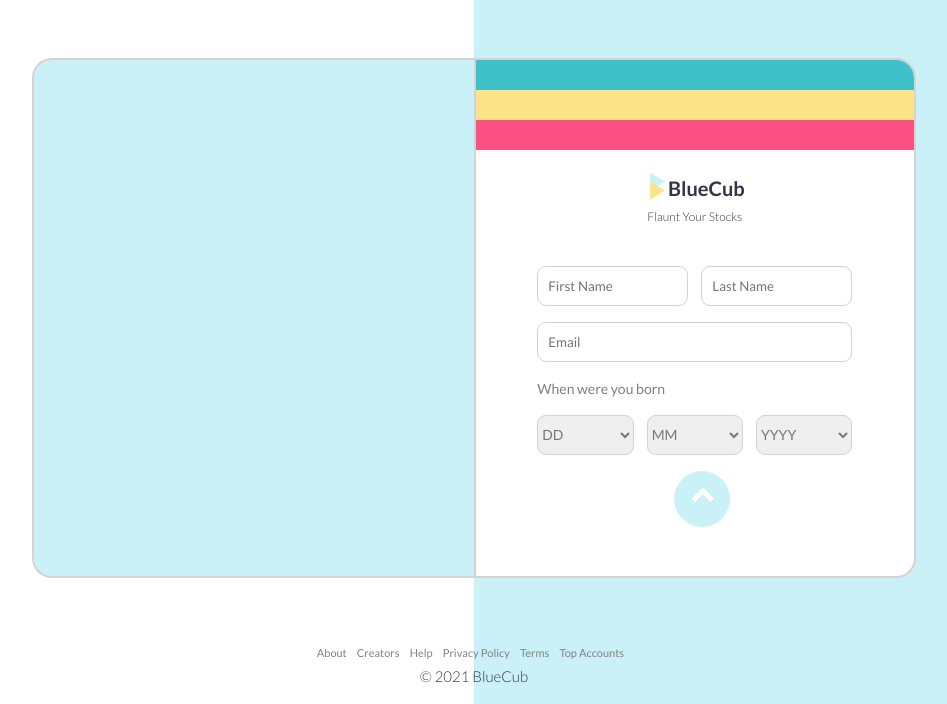
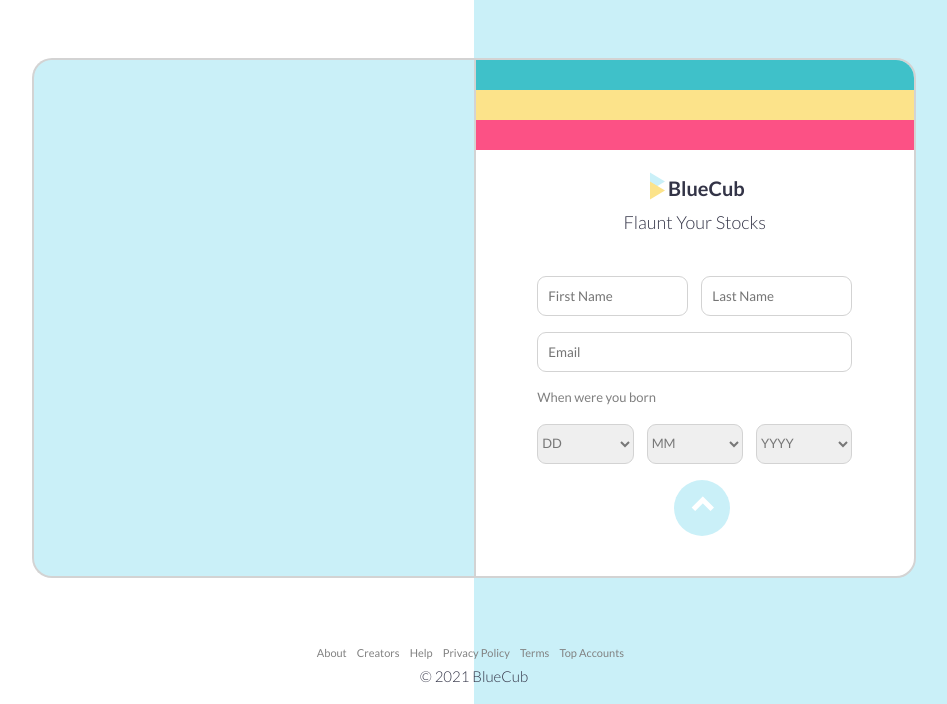
Before and after one commit to bluecub/1.0.0, a PHP site: page /signup1.php in a window 1280 px wide. Shown: the top 704 px of the page, without its empty margins (166-1113 px from the left). Run offline with PHP 8.4, Linux system fonts and the light colour scheme.

Commit message:
classes updated

```diff
--- a/admin/javascript/signup.js
+++ b/admin/javascript/signup.js
@@ -49,8 +49,8 @@ function isUserNameAvailable(e){
                     e.classList.remove('shadowhover');
                     e.classList.add('successShadow');
                     userNameErrorField.innerHTML = "Username is available";
-                    userNameErrorField.classList.remove('colerror');
-                    userNameErrorField.classList.add('colSuccessMsg');
+                    userNameErrorField.classList.remove('errormsg');
+                    userNameErrorField.classList.add('successmsg');
                     submitButton.disabled = false;
                 }
                 else{
@@ -58,8 +58,8 @@ function isUserNameAvailable(e){
                     e.classList.remove('shadowhover');
                     e.classList.add('errorShadow');
                     userNameErrorField.innerHTML = "Username is not available";
-                    userNameErrorField.classList.add('colerror');
-                    userNameErrorField.classList.remove('colSuccessMsg');
+                    userNameErrorField.classList.add('errormsg');
+                    userNameErrorField.classList.remove('successmsg');
                     submitButton.disabled = true;
                 }
             }
--- a/admin/stylesheet/login.css
+++ b/admin/stylesheet/login.css
@@ -68,7 +68,6 @@
 #slogan{
     margin-top:0px;
     /*border:solid 1px black;*/
-    font-size:12px;
 }
 
 /*---- usre login info form ------ */
@@ -79,16 +78,8 @@
 
 /*---------*****remove this css when using php******-----------*/
 /* remove if not user (comment created by vipul) */
-#errorLogIn{
-    font-size:13px;
-    text-align:center;
-    color:black;
-    background:rgb(255,0,0,0.2);
-}
+
 /* ------------- remove css ends here **** --------*/
-.rememberMeBtn{
-    font-size:13px;
-}
 /* input type and submit button css is done in main.css */
 
 
@@ -140,7 +131,6 @@ better method*/
 .errorStyle{
     text-align: center;
     color: red;
-    font-size: 13px;
 }
 
 /* password visibility */
--- a/admin/stylesheet/main.css
+++ b/admin/stylesheet/main.css
@@ -33,6 +33,9 @@
 .inlineBlock{
     display:inline-block;
 }
+.font-13{
+    font-size:13px;
+}
 /* this the form elements styling like input box, checkbox,submit button*/
 /* -------- every text like username, pasword etc input type ------ */
 .input{
@@ -48,7 +51,6 @@
 }
 /* --------------- css for select labels --------- */
 .labels{
-    font-size:14px;
     color:rgb(0,0,0,0.5);
 }
 .options{
@@ -56,7 +58,6 @@
     box-sizing:border-box;
     border-radius:9px;
     border:solid 1px #D3D3D3;
-    font-size:14px;
     color:rgb(0,0,0,0.5);
 }
 .options:focus{
@@ -131,26 +132,18 @@ this is just the styling and animation of the submit button */
     height:10px;
     margin-top:0px !important;
     margin-bottom:4px !important;
-    background: white;
     padding:0px !important;
 }
-
-.colerror{
+.message{
     height:10px;
     margin-top:0px !important;
-    background:rgb(255, 255, 255);
+    margin-bottom:0px !important;
+    box-sizing:border-box;
+}
+.errormsg{
     color: rgb(255, 0, 0);
-    margin-bottom:0px !important;
-    font-size:13px;
-    box-sizing:border-box;
 }
 
 .colSuccessMsg{
-    height:10px;
-    margin-top:0px !important;
-    background:rgb(255, 255, 255);
     color: rgb(0, 200, 0);
-    margin-bottom:0px !important;
-    font-size:13px;
-    box-sizing:border-box;
 }
--- a/login.php
+++ b/login.php
@@ -50,7 +50,7 @@
             <div id="textArea">
                 <span class="inlineBlock logoLisufp"><?php include('includes/logo.php') ?></span>
                 <p id="title">BlueCub</p>
-                <p id="slogan">Flaunt Your Stocks</p>
+                <p id="slogan" class="font-13">Flaunt Your Stocks</p>
             </div>
             <!-- main form-->
 
@@ -62,7 +62,7 @@
                     if($errorArray){
                         echo '<div class="row">
                                 <div class="col-1 col-1-sm"></div>
-                                <div class="col-10 col-10-sm errorStyle">
+                                <div class="col-10 col-10-sm errorStyle font-13">
                                     &#9888; You have entered the wrong details
                                 </div>
                             </div>';
@@ -87,7 +87,7 @@
                     <div class="col-1 col-1-sm"></div>
                     <div class="col-7 col-7-sm">
                     <input type="checkbox" class="rememberMe"  name="rememberMe">
-                    <label for="rememberMe" class="rememberMeBtn">Remember Me</label>
+                    <label for="rememberMe" class="rememberMeBtn font-13">Remember Me</label>
                     </div>
                     <button type="submit" class="col-4 col-4-sm backgroundb shadowhover" id="submit"  name="submit" ><span class="material-icons" id="subbtn">expand_less</span></button>
                 </div>
--- a/signup1.php
+++ b/signup1.php
@@ -102,12 +102,12 @@
                 <?php
 
                     if(isset($errorArray['firstNameError']) or isset($errorArray['lastNameError'])){
-                        echo '<div class="row error">';
+                        echo '<div class="row backgroundw error">';
                         if(isset($errorArray['lastNameError'])){
-                            echo '<div class="col-12 col-12-sm colerror errorStyle">&#9888;'.$errorArray['lastNameError'].'</div>';
+                            echo '<div class="col-12 col-12-sm font-13 backgroundw message errormsg errorStyle">&#9888;'.$errorArray['lastNameError'].'</div>';
                         }
                         else{
-                            echo '<div class="col-12 col-12-sm colerror errorStyle">&#9888;'.$errorArray['firstNameError'].'</div>';
+                            echo '<div class="col-12 col-12-sm font-13 backgroundw message errormsg errorStyle">&#9888;'.$errorArray['firstNameError'].'</div>';
                         }
                         echo '</div>';
                         $shadow = 'errorShadow';
@@ -126,8 +126,8 @@
                 <?php
 
                     if(isset($errorArray['emailError'])){
-                        echo '<div class="row error">
-                                <div class="col-12 col-12-sm colerror">&#9888;'.$errorArray['emailError'].'</div>
+                        echo '<div class="row backgroundw  error">
+                                <div class="col-12 col-12-sm font-13 backgroundw message errormsg">&#9888;'.$errorArray['emailError'].'</div>
                             </div>';
                         $shadow = 'errorShadow';
                     }
@@ -142,7 +142,7 @@
                 </div>
 
                 <div class="row">
-                    <label class="col-12 col-12-sm  labels" id="dobsulabel" for="dobsu">When were you born</label>
+                    <label class="col-12 col-12-sm  font-13 labels" id="dobsulabel" for="dobsu">When were you born</label>
                 </div>
 
 
@@ -150,8 +150,8 @@
 
                     if(isset($errorArray['DOB_Error'])){
 
-                        echo '<div class="row error">
-                                <div class="col-12 col-12-sm colerror">&#9888;'.$errorArray['DOB_Error'].'</div>
+                        echo '<div class="row backgroundw error">
+                                <div class="col-12 col-12-sm font-13 backgroundw message errormsg">&#9888;'.$errorArray['DOB_Error'].'</div>
                             </div>';
                             $shadow = 'errorShadow';
                     }
@@ -162,7 +162,7 @@
                 ?>
 
                 <div class="row">
-                    <select name="DOB_D" class="col-4 col-4-sm options <?php echo $shadow ?>" id="datesu">
+                    <select name="DOB_D" class="col-4 col-4-sm font-13 options <?php echo $shadow ?>" id="datesu">
                         <option value="-1">DD</option>
 
                         <?php
@@ -178,7 +178,7 @@
 
                         ?>
                     </select>
-                    <select name="DOB_M" class="col-4 col-4-sm options <?php echo $shadow ?>" id="monthsu">
+                    <select name="DOB_M" class="col-4 col-4-sm font-13 options <?php echo $shadow ?>" id="monthsu">
                         <option value="-1">MM</option>
 
                         <?php
@@ -195,7 +195,7 @@
                         ?>
 
                     </select>
-                    <select name="DOB_Y" class="col-4 col-4-sm options <?php echo $shadow ?>" id="yearsu">
+                    <select name="DOB_Y" class="col-4 col-4-sm font-13 options <?php echo $shadow ?>" id="yearsu">
 
                         <option value="-1">YYYY</option>
 
```
Also changed, not shown: signup2.php (+7 -7 lines).
